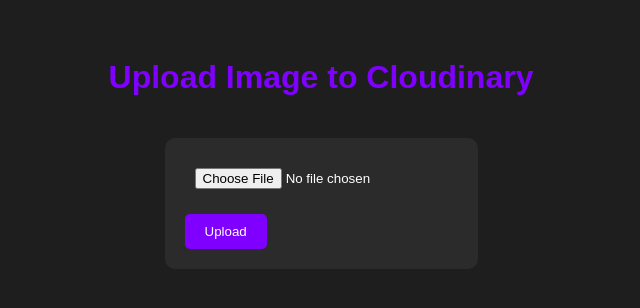
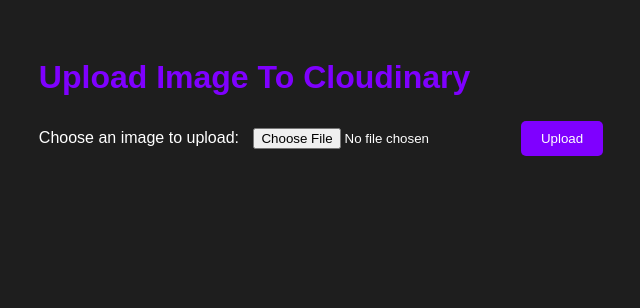
Before and after one commit to Unnati-29/cloudinary-image-uploader, a plain HTML site: page index.html in a window 1280 px wide. Shown: the whole page, without its empty margins (319-959 px from the left). Drawn offline with Linux system fonts and the light colour scheme.

Commit message:
index.html

```diff
--- a/index.html
+++ b/index.html
@@ -1,21 +1,18 @@
 <!DOCTYPE html>
 <html lang="en">
 <head>
-  <meta charset="UTF-8" />
-  <meta name="viewport" content="width=device-width, initial-scale=1.0" />
-  <title>Cloudinary Image Uploader</title>
-  <link rel="stylesheet" href="style.css" />
+  <meta charset="UTF-8">
+  <title>Upload Image</title>
+  <link rel="stylesheet" href="style.css">
 </head>
 <body>
-  <h1>Upload Image to Cloudinary</h1>
-
-  <form id="uploadForm">
-    <input type="file" id="fileInput" accept="image/*" required /><br />
-    <button type="submit">Upload</button>
-  </form>
-
+  <div class="upload-container">
+    <h1>Upload Image To Cloudinary</h1>
+    <label for="fileUpload">Choose an image to upload:</label>
+    <input type="file" id="fileUpload" />
+    <button id="uploadBtn">Upload</button>
+  </div>
   <div id="result"></div>
-
   <script src="script.js"></script>
 </body>
 </html>
```
